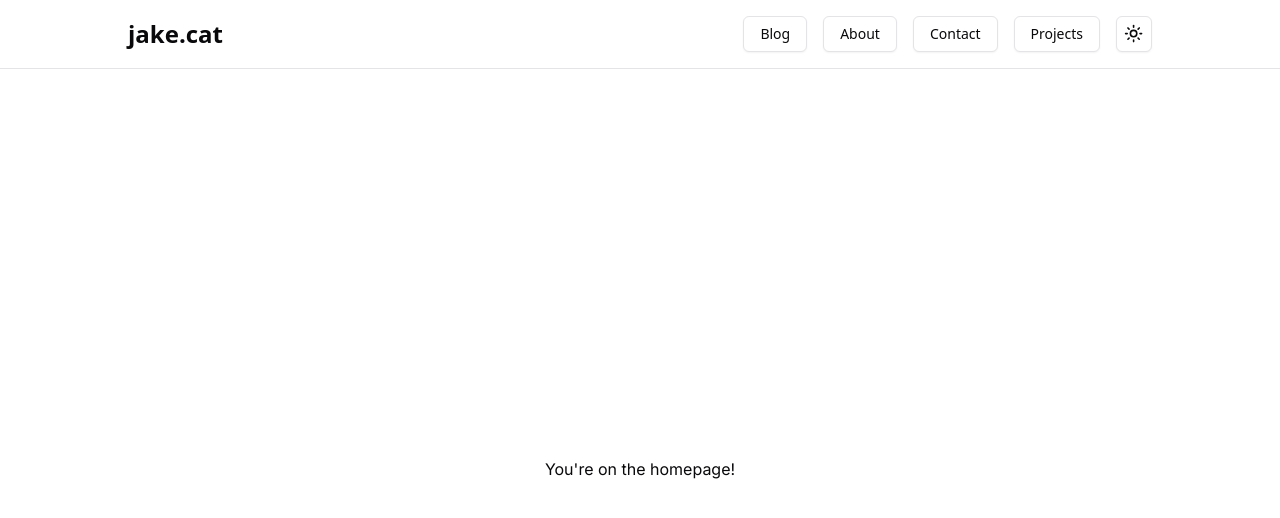
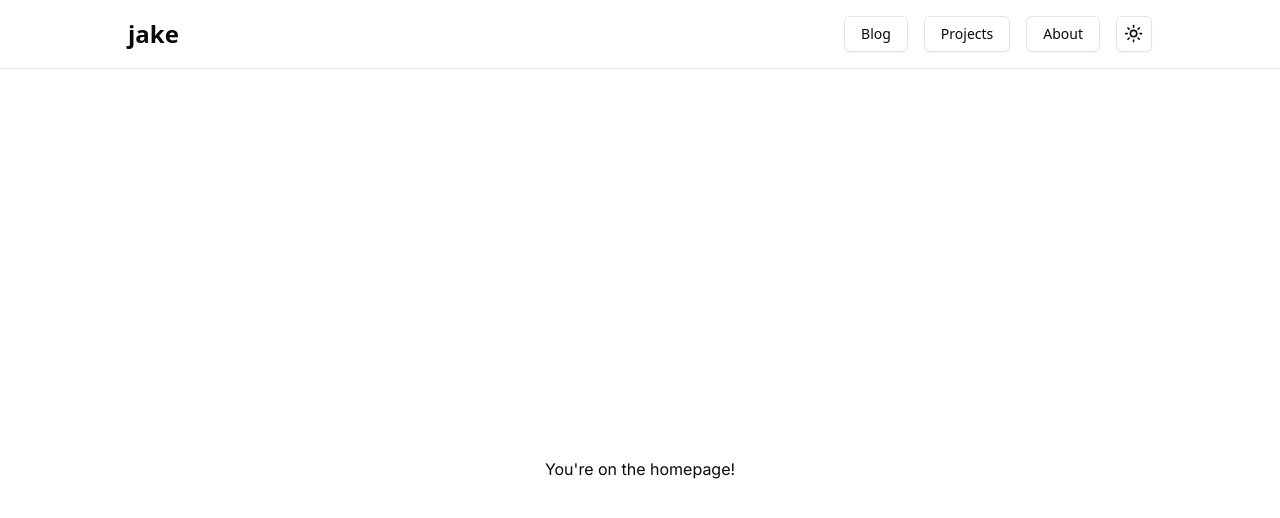
Before and after one commit to jakemackie/blog, a Next.js app: page / in a window 1280 px wide. Shown: the top 518 px of the page. Built offline with nearby package versions, Linux system fonts and the light colour scheme.

Commit message:
feat: Metadata and profile pictures

```diff
--- a/app/blog/[slug]/page.tsx
+++ b/app/blog/[slug]/page.tsx
@@ -40,6 +40,8 @@ export default async function Post() {
     notFound();
   }
 
+  console.log(post.author);
+
   post.publishedAt = new Intl.DateTimeFormat('en-US', {
     year: 'numeric',
     month: 'long',
@@ -67,13 +69,22 @@ export default async function Post() {
       <div className='pt-6 flex flex-col text-left'>
         {/* Author Info */}
         <div className='flex items-center space-x-4'>
+          {post.author.image?.asset?._ref ? (
             <Image
-            src='/32x32.svg'
+              src={imageUrlBuilder(post.author.image.asset._ref)}
               alt='Placeholder image'
               width={32}
               height={32}
               className='rounded-full'
             />
+          ) : (
+            <Image
+              src='/32.32'
+              alt='Placeholder image'
+              fill
+              className='rounded-full'
+            />
+          )}
           <p className='font-medium'>{post.author.name}</p>
           <p className='text-gray-500'>{post.publishedAt}</p>
         </div>
--- a/app/blog/page.tsx
+++ b/app/blog/page.tsx
@@ -1,8 +1,13 @@
+import type { Metadata } from 'next';
 import { client } from '@/sanity/lib/client';
 import { groq } from 'next-sanity';
 import Link from 'next/link';
 import Image from 'next/image';
 import { SinglePost } from '@/types';
+
+export const metadata: Metadata = {
+  title: 'Blog',
+};
 
 // Helper function to build image URLs from Sanity assets
 const imageUrlBuilder = (ref: string) => {
--- a/app/layout.tsx
+++ b/app/layout.tsx
@@ -8,8 +8,11 @@ import Navbar from '@/components/navbar';
 const inter = Inter({ subsets: ['latin'] });
 
 export const metadata: Metadata = {
-  title: 'Blog',
-  description: 'A blog',
+  title: {
+    template: '%s | jake',
+    default: 'jake',
+  },
+  description: 'A cool site',
 };
 
 export default function RootLayout({
@@ -28,7 +31,9 @@ export default function RootLayout({
           disableTransitionOnChange
         >
           <Navbar />
-          <main className={`mx-auto max-w-screen-lg ${inter.className}`}>
+          <main
+            className={`mx-auto max-w-screen-lg px-4 lg:px-0 ${inter.className}`}
+          >
             {children}
           </main>
         </ThemeProvider>
--- a/components/navbar.tsx
+++ b/components/navbar.tsx
@@ -9,25 +9,21 @@ export default function Navbar() {
       url: '/blog',
     },
     {
+      name: 'Projects',
+      url: '/projects',
+    },
+    {
       name: 'About',
       url: '/about',
-    },
-    {
-      name: 'Contact',
-      url: '/contact',
-    },
-    {
-      name: 'Projects',
-      url: '/projects',
     },
   ];
 
   return (
     <div className='border-b'>
-      <nav className='mx-auto max-w-screen-lg flex justify-between items-center py-4'>
+      <nav className='mx-auto max-w-screen-lg px-4 lg:px-0 flex justify-between items-center py-4'>
         <div>
           <Link href='/' className='text-2xl font-bold'>
-            jake.cat
+            jake
           </Link>
         </div>
         <ul className='flex items-center space-x-4 font-medium'>
```
Also changed, not shown: types.ts (+8 -1 lines). Lines whose indentation alone changed are shown as unchanged.
